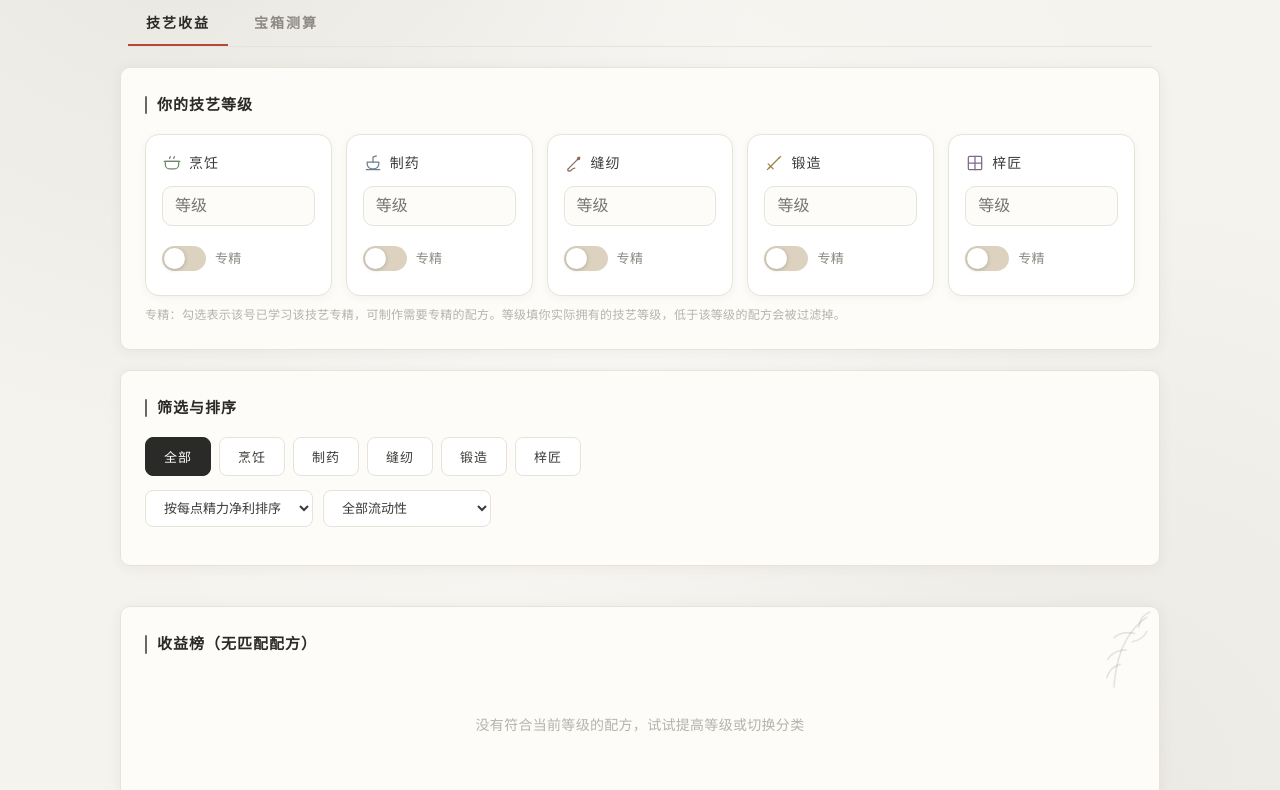
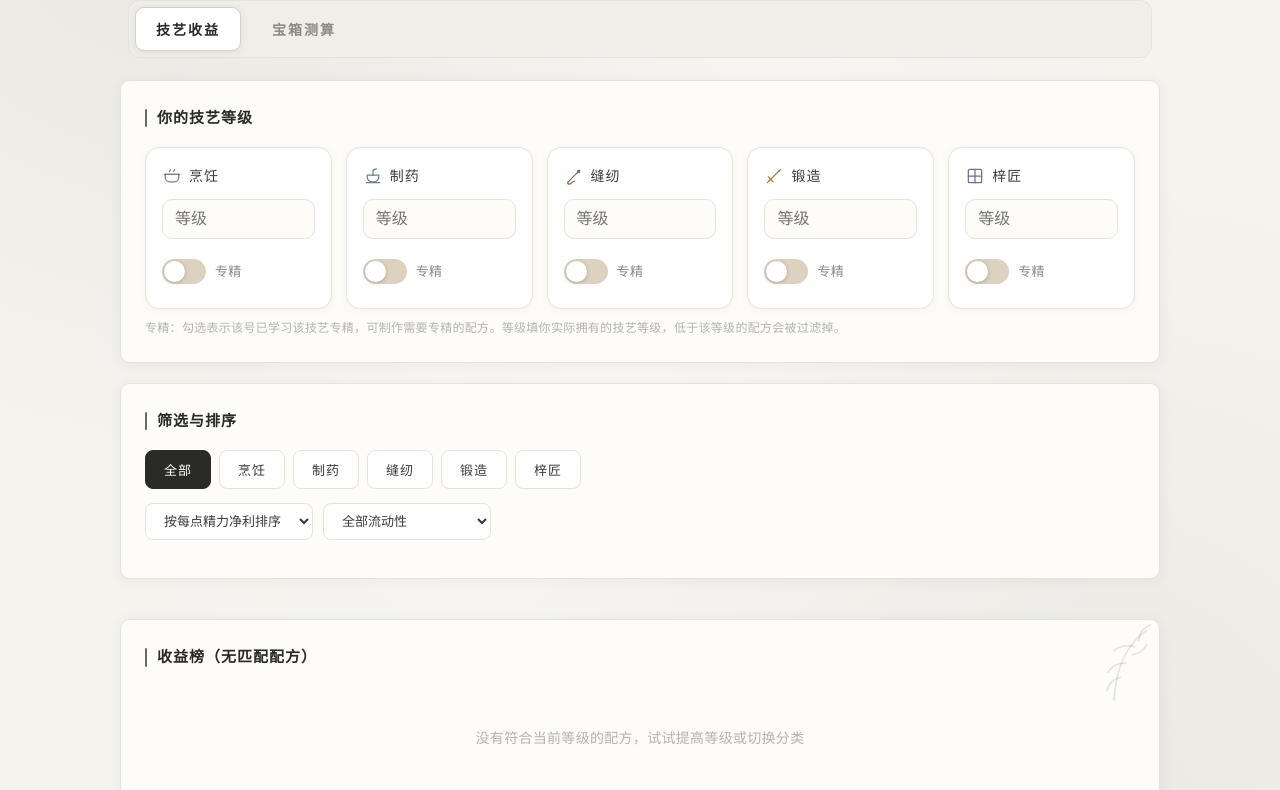
Before and after one commit to hhc990316/jx3-profit, a plain HTML site: page index.html in a window 1280 px wide. Shown: the part 207-997 px from the top of the page. Drawn offline with Linux system fonts and the light colour scheme.

Commit message:
页签改为胶囊按钮样式，提升可见性

```diff
--- a/index.html
+++ b/index.html
@@ -176,18 +176,23 @@ select.filter {
 
 /* 测算类型页签 */
 .mode-tabs {
-  display: flex; gap: 8px; margin: 2px 8px 20px;
-  border-bottom: 1px solid var(--border);
+  display: flex; gap: 10px; margin: 0 8px 22px;
+  padding: 6px; border-radius: 12px;
+  background: var(--accent-bg); border: 1px solid var(--border);
 }
 .mode-tab {
-  appearance: none; border: 0; border-bottom: 2px solid transparent;
+  appearance: none; border: 1px solid transparent; border-radius: 9px;
   background: transparent; color: var(--text-2); cursor: pointer;
-  min-height: 44px; padding: 8px 18px 10px;
+  min-height: 44px; padding: 8px 20px;
   font-size: 14px; font-weight: 600; letter-spacing: 2px;
-  transition: color .18s ease, border-color .18s ease, transform .18s ease;
+  transition: color .18s ease, background .18s ease, box-shadow .18s ease, transform .18s ease;
 }
 .mode-tab:hover { color: var(--ink); transform: translateY(-1px); }
-.mode-tab.active { color: var(--ink); border-bottom-color: var(--cinnabar); }
+.mode-tab.active {
+  color: var(--ink); background: var(--card-2);
+  border-color: var(--border-strong);
+  box-shadow: 0 2px 8px rgba(60, 55, 45, 0.08);
+}
 .mode-tab:focus-visible, .chest-option:focus-visible, .btn:focus-visible, input:focus-visible {
   outline: 2px solid var(--cinnabar); outline-offset: 2px;
 }
```
